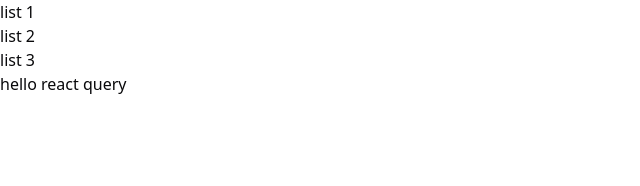
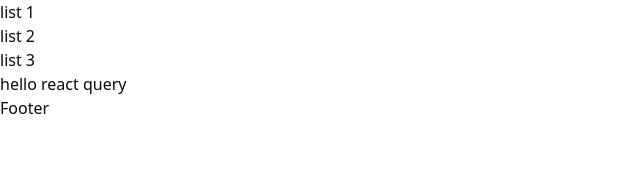
Before and after one commit to habibollahi24/trains, a React (Vite) app: page / in a window 1280 px wide. Shown: the top 186 px of the page, without its empty margins (0-640 px from the left). Built offline with nearby package versions, Linux system fonts and the light colour scheme.

Commit message:
add footer

```diff
--- /dev/null
+++ b/src/components/Footer.tsx
@@ -0,0 +1,3 @@
+export default function Footer() {
+  return <div>Footer</div>;
+}
--- a/src/page/HomePage.tsx
+++ b/src/page/HomePage.tsx
@@ -1,3 +1,4 @@
+import Footer from '@/components/Footer';
 import Navbar from '@/components/Navbar';
 
 function HomePage() {
@@ -5,6 +6,7 @@ function HomePage() {
     <>
       <Navbar />
       <p>hello react query</p>
+      <Footer />
     </>
   );
 }
```
